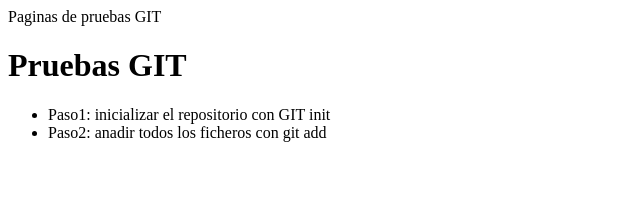
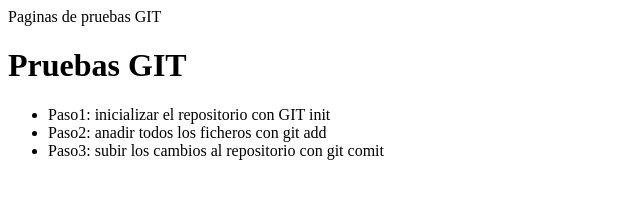
Before and after one commit to Toryzeus/Toryenlinea, a plain HTML site: page index.html in a window 1280 px wide. Shown: the whole page, without its empty margins (0-640 px from the left). Drawn offline with Linux system fonts and the light colour scheme.

Commit message:
Añadido paso 3

```diff
--- a/index.html
+++ b/index.html
@@ -7,6 +7,7 @@
 			<ul>
 				<li>Paso1: inicializar el repositorio con GIT init</li>
 				<li>Paso2: anadir todos los ficheros con git add</li>
+				<li>Paso3: subir los cambios al repositorio con git comit</li>
 			</ul>
 		</body>
 </html>
```
